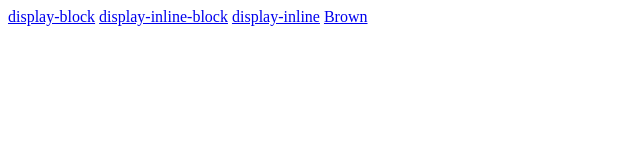
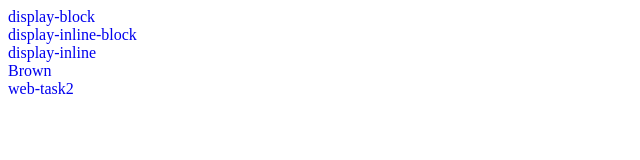
Before and after one commit to spdcs/web-task, a plain HTML site: page index.html in a window 1280 px wide. Shown: the whole page, without its empty margins (0-640 px from the left). Drawn offline with Linux system fonts and the light colour scheme.

Commit message:
Add files via upload

```diff
--- a/index.html
+++ b/index.html
@@ -3,11 +3,17 @@
   <head>
     <meta charset="utf-8">
     <title></title>
+    <style media="screen">
+      a{
+        text-decoration: none;
+      }
+    </style>
 </head>
 <body>
-  <a href="./display-block.html">display-block</a>
-  <a href="./display-inline-block.html">display-inline-block</a>
-  <a href="./display-inline.html">display-inline</a>
-  <a href="./Brown.html">Brown</a>
+  <a href="./display-block.html">display-block</a></br>
+  <a href="./display-inline-block.html">display-inline-block</a></br>
+  <a href="./display-inline.html">display-inline</a></br>
+  <a href="./Brown.html">Brown</a></br>
+  <a href="./web-task2.html">web-task2</a>
 </body>
 </html>
```
